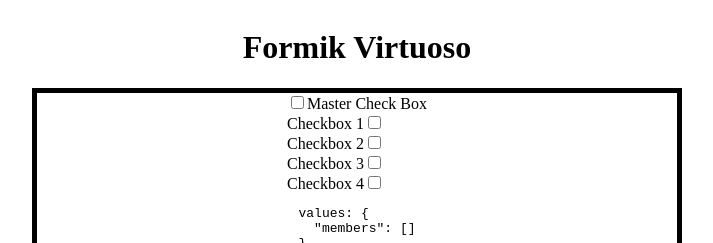
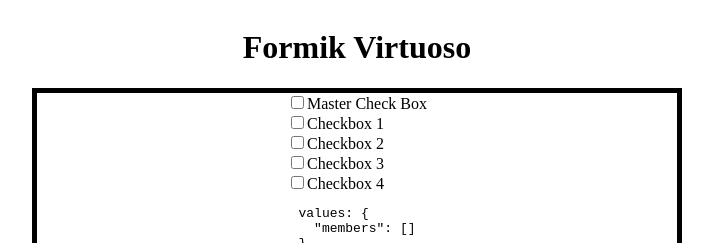
Before and after one commit to LightsLegend7276/formik-virtuoso-react-example, a React (Vite) app: page / in a window 1280 px wide. Shown: the top 243 px of the page, without its empty margins (283-996 px from the left). Built offline with nearby package versions, Linux system fonts and the light colour scheme.

Commit message:
Cleaner checkboxes

```diff
--- a/src/components/FormikForm.jsx
+++ b/src/components/FormikForm.jsx
@@ -8,10 +8,20 @@
 
     return (
         <Form.Check
-        label={"Master Check Box"}
         {...field}
         {...props}
         onChange={() => {checked ? setFieldValue("members", []) : setFieldValue("members", ["1", "2", "3", "4"])}}
+        />
+    )
+}
+
+const NormalCheckBox = (props) => {
+    const [field] = useField(props);
+
+    return (
+        <Form.Check
+        {...field}
+        {...props}
         />
     )
 }
@@ -28,19 +38,11 @@
             {({values, setFieldValue}) => (
                 <div className='form-container'>
                 <FormikForm>
-                        <Field name="members" type="checkbox" value="0" checked={JSON.stringify(optionValues) === JSON.stringify(values.members)} as={MasterCheckBox} setFieldValue={setFieldValue} />
-                    <label>Checkbox 1
-                        <Field name="members" type="checkbox" value="1"/>
-                    </label>
-                    <label>Checkbox 2
-                        <Field name="members" type="checkbox" value="2"/>
-                    </label>
-                    <label>Checkbox 3
-                        <Field name="members" type="checkbox" value="3"/>
-                    </label>
-                    <label>Checkbox 4
-                        <Field name="members" type="checkbox" value="4"/>
-                    </label>
+                        <Field name="members" type="checkbox" value="0" checked={JSON.stringify(optionValues) === JSON.stringify(values.members)} as={MasterCheckBox} setFieldValue={setFieldValue} label={"Master Check Box"} />
+                        <Field name="members" type="checkbox" value="1" label={"Checkbox 1"} as={NormalCheckBox}/>
+                        <Field name="members" type="checkbox" value="2" label={"Checkbox 2"} as={NormalCheckBox}/>
+                        <Field name="members" type="checkbox" value="3" label={"Checkbox 3"} as={NormalCheckBox}/>
+                        <Field name="members" type="checkbox" value="4" label={"Checkbox 4"} as={NormalCheckBox}/>
                 </FormikForm>
                 <pre>{`values: ${JSON.stringify(values, null, 2)}`}</pre>
                 </div>
```
